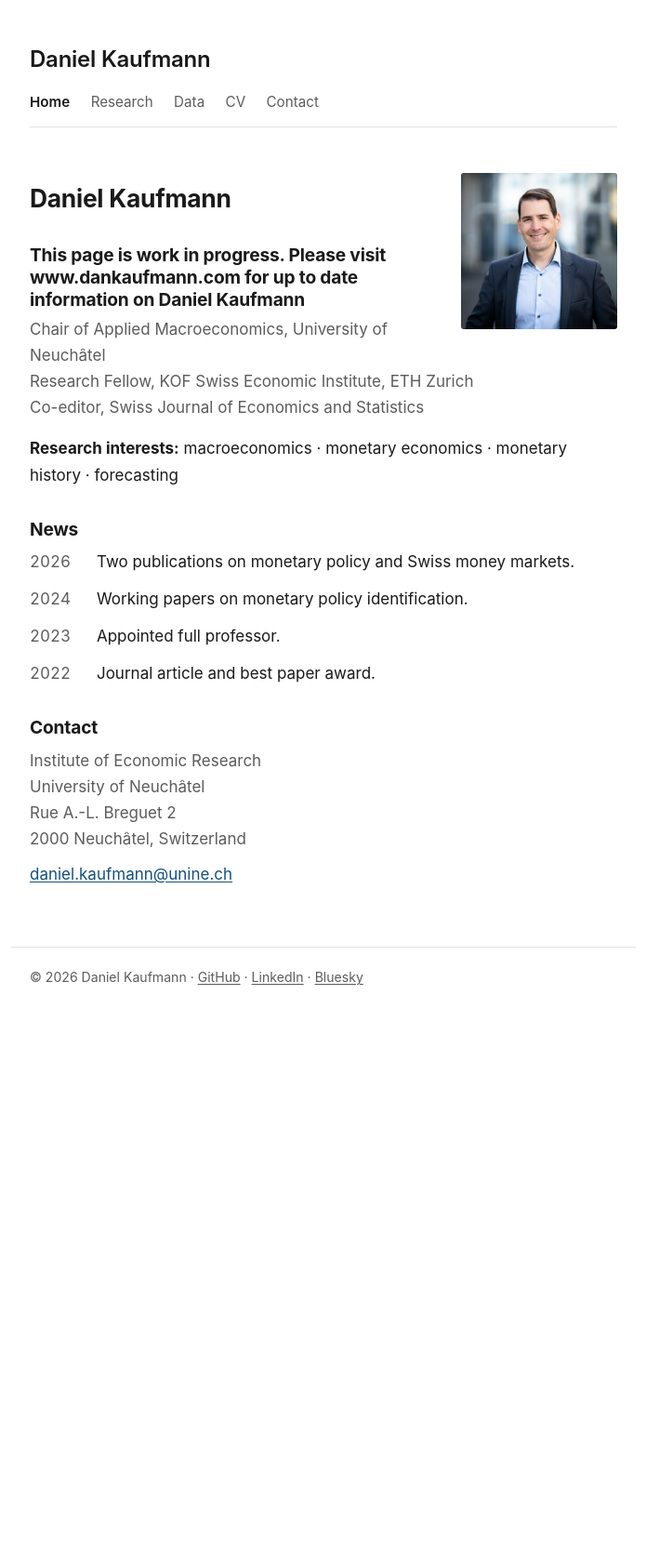
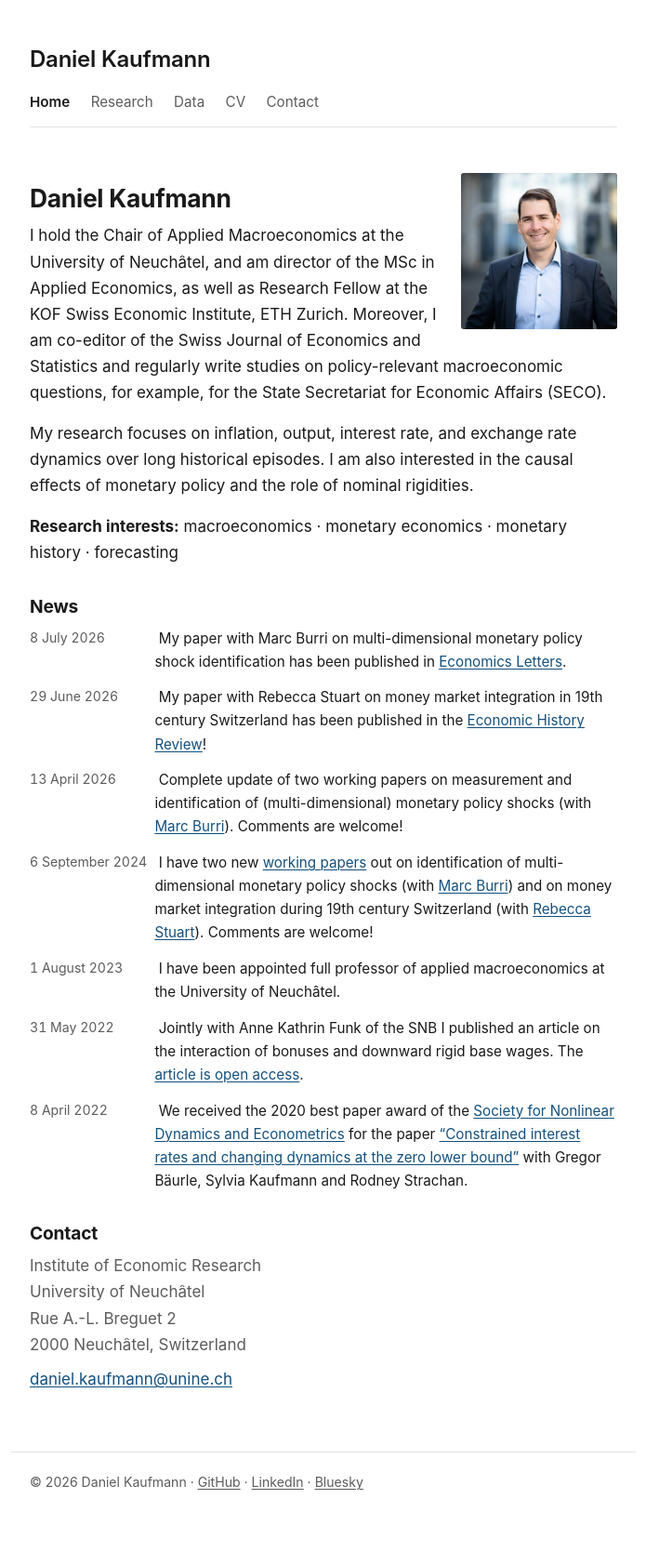
Before and after one commit to dankaufmann/dankaufmann.github.io, a Jekyll site: the page built from index.md, in a window 1280 px wide. Shown: the whole page at 93% size, without its empty margins (292-987 px from the left). Built offline with Jekyll 4.4.1, drawn with Linux system fonts in a browser that asks for light colours; before the commit the page ends 1126 px from its top, so only the background shows below that.

Commit message:
Port real homepage bio and news from dankaufmann.com
Replaces Claude's placeholder summary with the actual first-person bio and the
seven dated news items, links intact. News list uses a hanging indent so the
date sits in its own column without breaking inline links.

```diff
--- a/assets/css/style.css
+++ b/assets/css/style.css
@@ -108,12 +108,20 @@ hr { border: 0; border-top: 1px solid var(--rule); margin-block: 2rem; }
 
 /* news / dated list */
 .news { list-style: none; padding-left: 0; }
-.news li { margin-bottom: 0.75rem; }
+.news li {
+  margin-bottom: 0.85rem;
+  font-size: 0.95rem;
+  padding-left: 8.4rem;
+  text-indent: -8.4rem;   /* hanging indent: date sits in its own column */
+}
 .news .date {
   display: inline-block;
-  min-width: 4.2rem;
+  width: 8.4rem;
+  text-indent: 0;
   color: var(--ink-muted);
   font-variant-numeric: tabular-nums;
+  font-size: 0.88rem;
+  vertical-align: top;
 }
 
 /* dataset entries on the Data page */
@@ -162,6 +170,8 @@ img { max-width: 100%; height: auto; }
   body { font-size: 16px; }
   .site-header { padding-top: 1.75rem; }
   .portrait { float: none; display: block; margin: 0 0 1.25rem 0; width: 8.5rem; }
+  .news li { padding-left: 0; text-indent: 0; }
+  .news .date { display: block; width: auto; margin-bottom: 0.1rem; }
 }
 
 /* postal address block */
--- a/index.md
+++ b/index.md
@@ -7,25 +7,30 @@ title: Home
 
 # Daniel Kaufmann
 
-## This page is work in progress. Please visit www.dankaufmann.com for up to date information on Daniel Kaufmann
+I hold the Chair of Applied Macroeconomics at the University of Neuchâtel, and
+am director of the MSc in Applied Economics, as well as Research Fellow at the
+KOF Swiss Economic Institute, ETH Zurich. Moreover, I am co-editor of the Swiss
+Journal of Economics and Statistics and regularly write studies on
+policy-relevant macroeconomic questions, for example, for the State Secretariat
+for Economic Affairs (SECO).
 
-<p class="affiliation">
-Chair of Applied Macroeconomics, University of Neuchâtel<br>
-Research Fellow, KOF Swiss Economic Institute, ETH Zurich<br>
-Co-editor, Swiss Journal of Economics and Statistics
-</p>
+My research focuses on inflation, output, interest rate, and exchange rate
+dynamics over long historical episodes. I am also interested in the causal
+effects of monetary policy and the role of nominal rigidities.
 
 **Research interests:** macroeconomics · monetary economics · monetary history ·
 forecasting
 
 ## News
 
-<ul class="news">
-  <li><span class="date">2026</span> Two publications on monetary policy and Swiss money markets.</li>
-  <li><span class="date">2024</span> Working papers on monetary policy identification.</li>
-  <li><span class="date">2023</span> Appointed full professor.</li>
-  <li><span class="date">2022</span> Journal article and best paper award.</li>
-</ul>
+- <span class="date">8 July 2026</span> My paper with Marc Burri on multi-dimensional monetary policy shock identification has been published in [Economics Letters](https://doi.org/10.1016/j.econlet.2026.113091).
+- <span class="date">29 June 2026</span> My paper with Rebecca Stuart on money market integration in 19th century Switzerland has been published in the [Economic History Review](https://doi.org/10.1111/ehr.70131)!
+- <span class="date">13 April 2026</span> Complete update of two working papers on measurement and identification of (multi-dimensional) monetary policy shocks (with [Marc Burri](https://marcburri.github.io/)). Comments are welcome!
+- <span class="date">6 September 2024</span> I have two new [working papers]({{ '/research/' | relative_url }}) out on identification of multi-dimensional monetary policy shocks (with [Marc Burri](https://marcburri.github.io/)) and on money market integration during 19th century Switzerland (with [Rebecca Stuart](https://www.rebeccastuart.net/)). Comments are welcome!
+- <span class="date">1 August 2023</span> I have been appointed full professor of applied macroeconomics at the University of Neuchâtel.
+- <span class="date">31 May 2022</span> Jointly with Anne Kathrin Funk of the SNB I published an article on the interaction of bonuses and downward rigid base wages. The [article is open access](https://doi.org/10.1257/pandp.20221097).
+- <span class="date">8 April 2022</span> We received the 2020 best paper award of the [Society for Nonlinear Dynamics and Econometrics](https://sndeecon.org/the-journal/) for the paper [“Constrained interest rates and changing dynamics at the zero lower bound”](https://www.degruyter.com/document/doi/10.1515/snde-2017-0098/html) with Gregor Bäurle, Sylvia Kaufmann and Rodney Strachan.
+{: .news}
 
 ## Contact {#contact}
 
```
